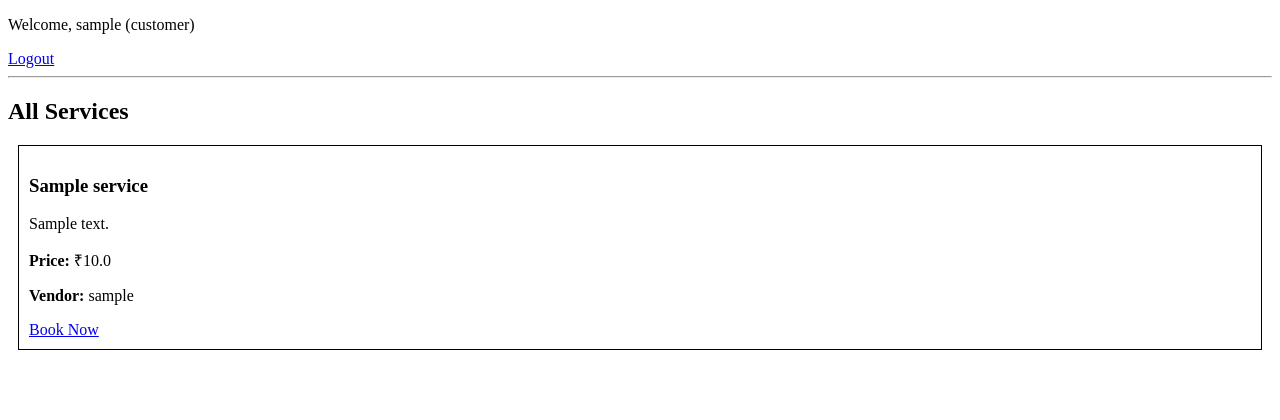
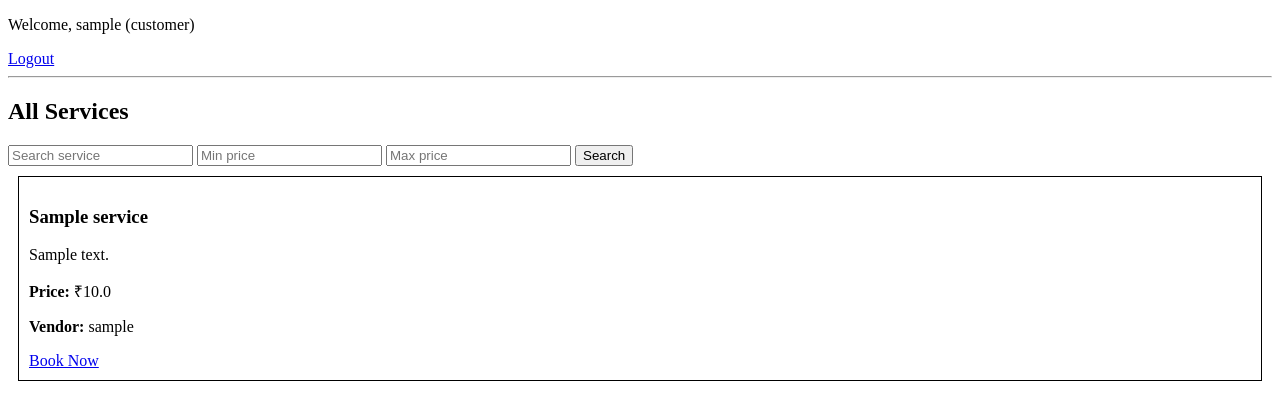
Before and after one commit to HKalaliya2276/ServiceHub, a Django app: page /services/list/ in a window 1280 px wide. Shown: the top 420 px of the page. Run offline with Django 5.2, Linux system fonts and the light colour scheme; a user stored in the database is signed in; tables that the repository leaves empty hold one stand-in row (values such as "Sample post").

Commit message:
Search and filter system added

```diff
--- a/services/views.py
+++ b/services/views.py
@@ -30,6 +30,20 @@ def add_service(request):
 @login_required
 def service_list(request):
     services = Service.objects.all().order_by('-created_at')
+
+    query = request.GET.get('q')
+    min_price = request.GET.get('min_price')
+    max_price = request.GET.get('max_price')
+
+    if query:
+        services = services.filter(title__icontains=query)
+
+    if min_price:
+        services = services.filter(price__gte=min_price)
+
+    if max_price:
+        services = services.filter(price__lte=max_price)
+
     return render(request, 'service_list.html', {'services': services})
 
 
--- a/templates/service_list.html
+++ b/templates/service_list.html
@@ -1,7 +1,16 @@
 {% extends 'base.html' %}
 
 {% block content %}
+
 <h2>All Services</h2>
+
+<form method="GET">
+    <input type="text" name="q" placeholder="Search service">
+    <input type="number" name="min_price" placeholder="Min price">
+    <input type="number" name="max_price" placeholder="Max price">
+
+    <button type="submit">Search</button>
+</form>
 
 {% for service in services %}
     <div style="border:1px solid black; margin:10px; padding:10px;">
```
